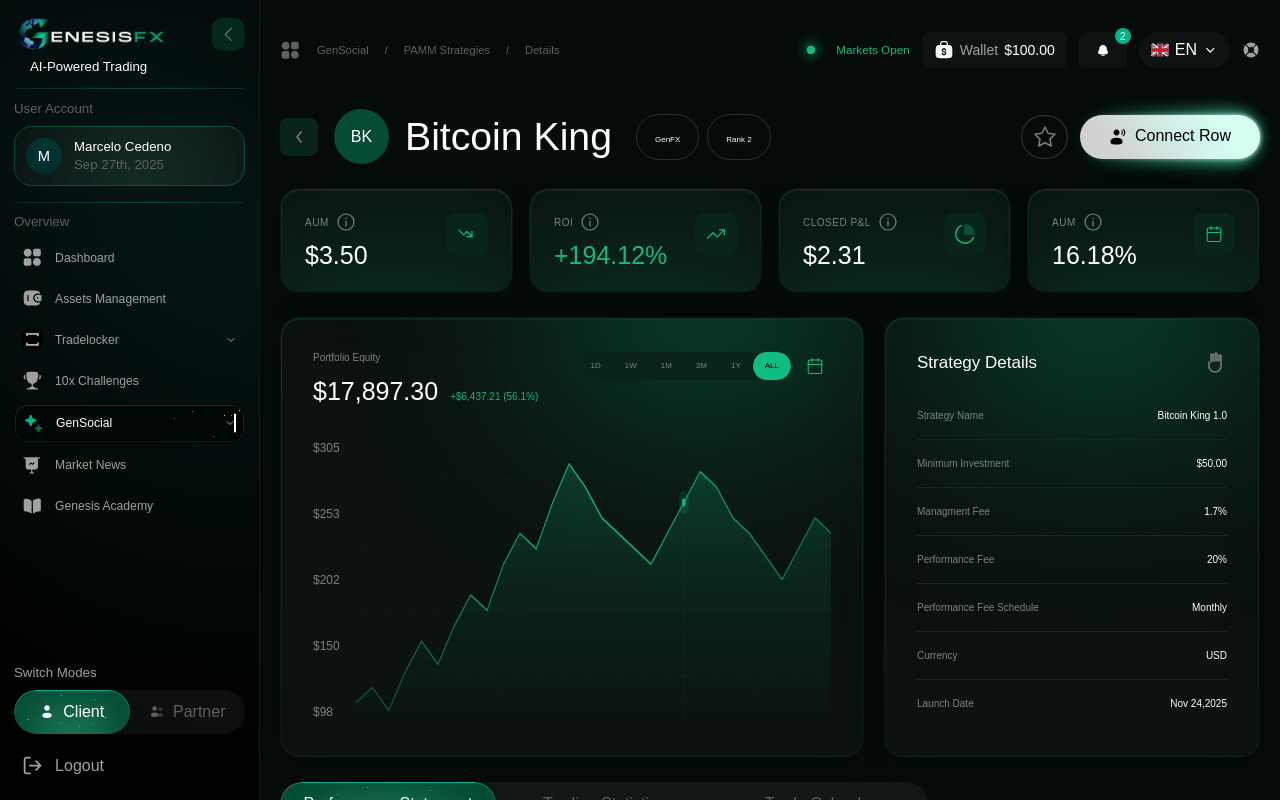
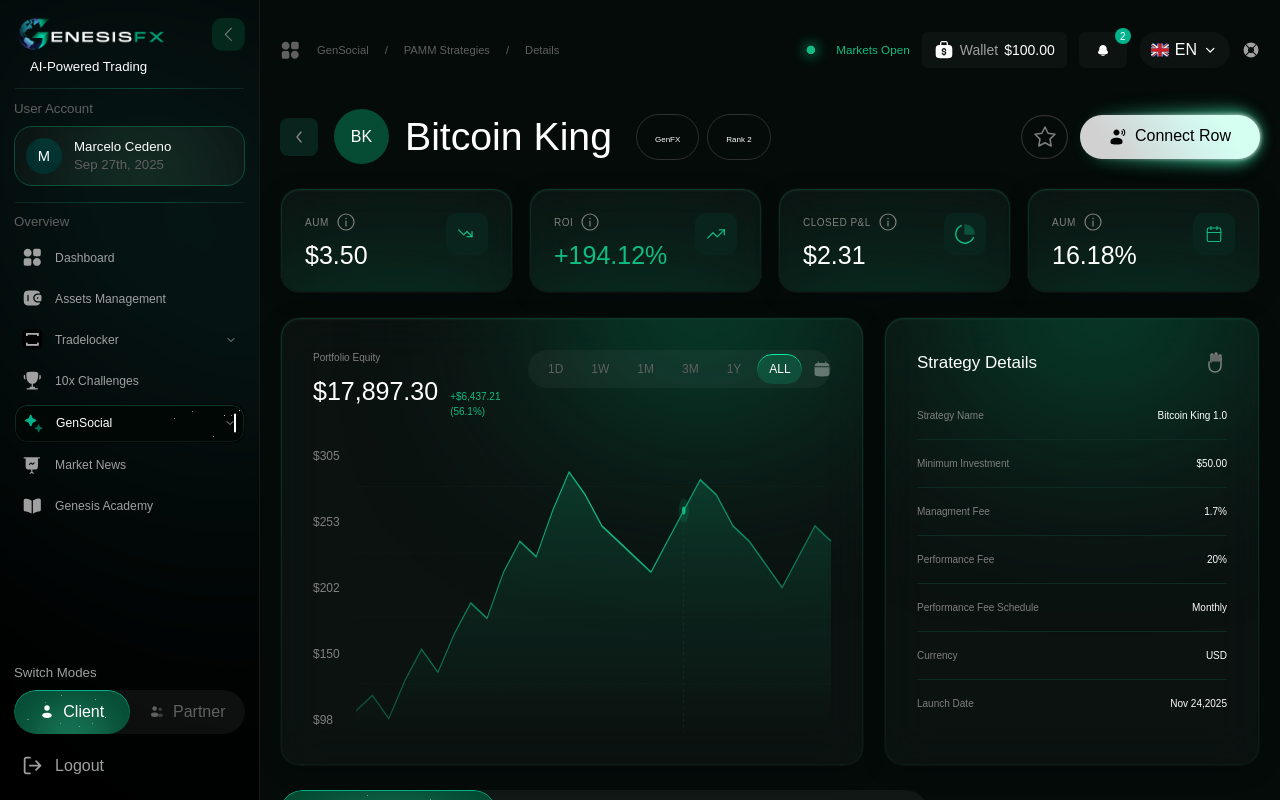
Before and after one commit to Mdx2025/GenesisFxDashboardMDX, a React (Vite) app: page /gensocial/pamm/details-single-page in a window 1280 px wide. Built offline with nearby package versions, Linux system fonts and the light colour scheme; a web font is replaced by a local one.

Commit message:
refactor: replace inline chart period selector with PeriodPill component

```diff
--- a/src/pages/PammDetailsPage.tsx
+++ b/src/pages/PammDetailsPage.tsx
@@ -2,7 +2,7 @@ import { useState } from 'react'
 import { useNavigate } from 'react-router-dom'
 import { useSidebar } from '@/layouts/RootLayout'
 import { TopBar } from '@/components/dashboard/TopBar'
-import { GlassCard, SparkleButton, ModeToggle, GlowEllipse, GlowButton, TradingCalendar } from '@/components/ui'
+import { GlassCard, SparkleButton, ModeToggle, GlowEllipse, GlowButton, TradingCalendar, PeriodPill } from '@/components/ui'
 
 /* ─── Inline SVG Icons ─── */
 
@@ -316,11 +316,8 @@ export default function PammDetailsPage() {
   const navigate = useNavigate()
   const [perfTab, setPerfTab] = useState(0)
   const [tradeTab, setTradeTab] = useState(1)
-  const [chartPeriod, setChartPeriod] = useState(5)
-
   const perfTabs = ['Performance Statement', 'Trading Statistics', 'Trade Calendar'] as const
   const tradeTabs = ['Open Positions', 'Closed Trades'] as const
-  const chartPeriods = ['1D', '1W', '1M', '3M', '1Y', 'ALL'] as const
 
   return (
     <div className="pamm-details-page relative px-4 xl:px-5 2xl:px-7 3xl:px-10 4xl:px-14 py-4 4xl:py-6">
@@ -421,24 +418,7 @@ export default function PammDetailsPage() {
                     <span className="text-[#10BC83] text-[0.625rem] font-acid">+$6,437.21 (56.1%)</span>
                   </div>
                 </div>
-                <div className="flex items-center">
-                  <div className="flex items-center bg-[#09241c] rounded-full overflow-hidden">
-                    {chartPeriods.map((p, i) => (
-                      <button
-                        key={p}
-                        onClick={() => setChartPeriod(i)}
-                        className={`px-3 py-2 text-[0.5rem] font-acid cursor-pointer transition-colors ${
-                          chartPeriod === i ? 'bg-[#10BC83] text-black rounded-full' : 'text-[#808080] hover:text-white'
-                        }`}
-                      >
-                        {p}
-                      </button>
-                    ))}
-                  </div>
-                  <button className="ml-2 w-8 h-8 flex items-center justify-center">
-                    <CalendarIcon />
-                  </button>
-                </div>
+                <PeriodPill />
               </div>
               <PortfolioChart />
             </div>
```
